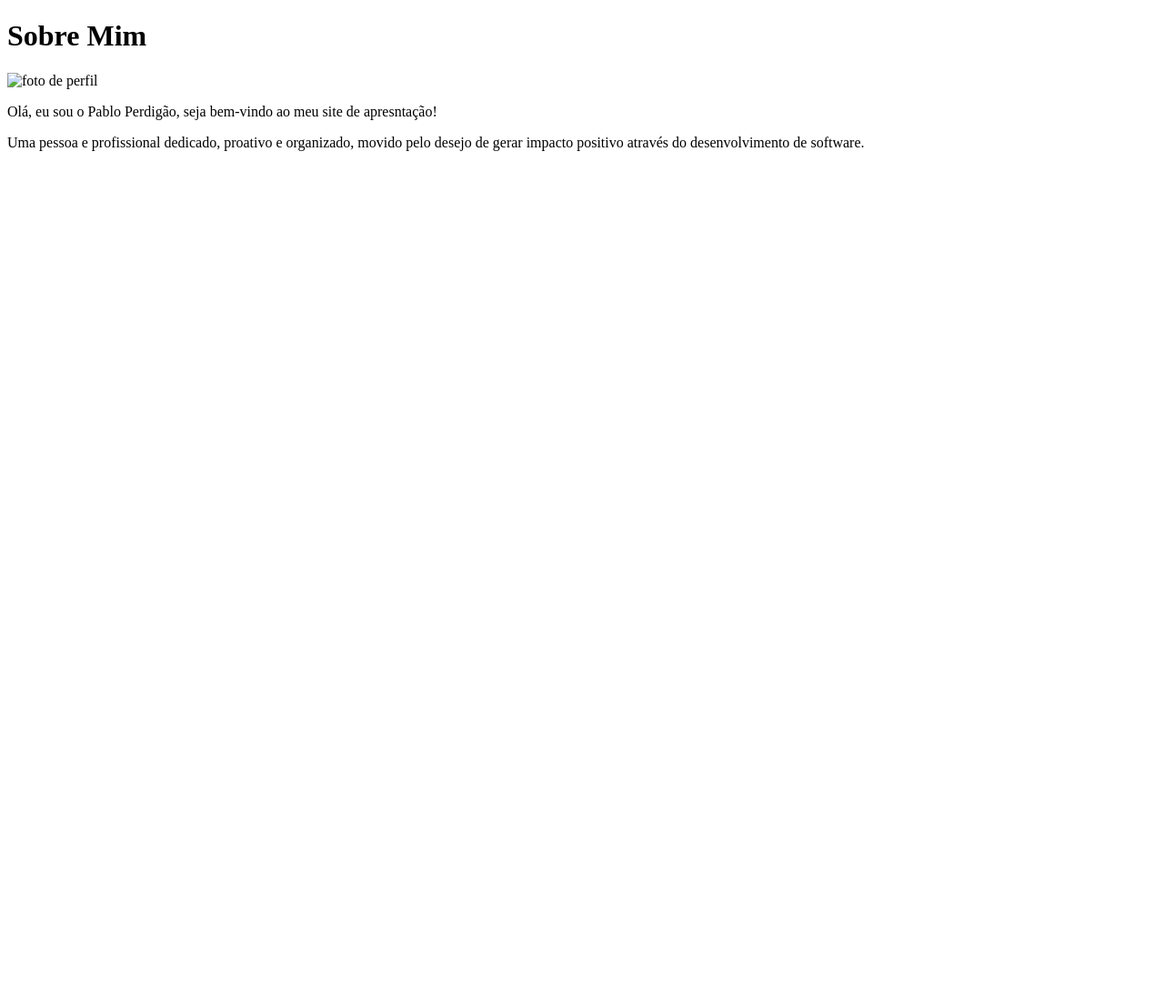
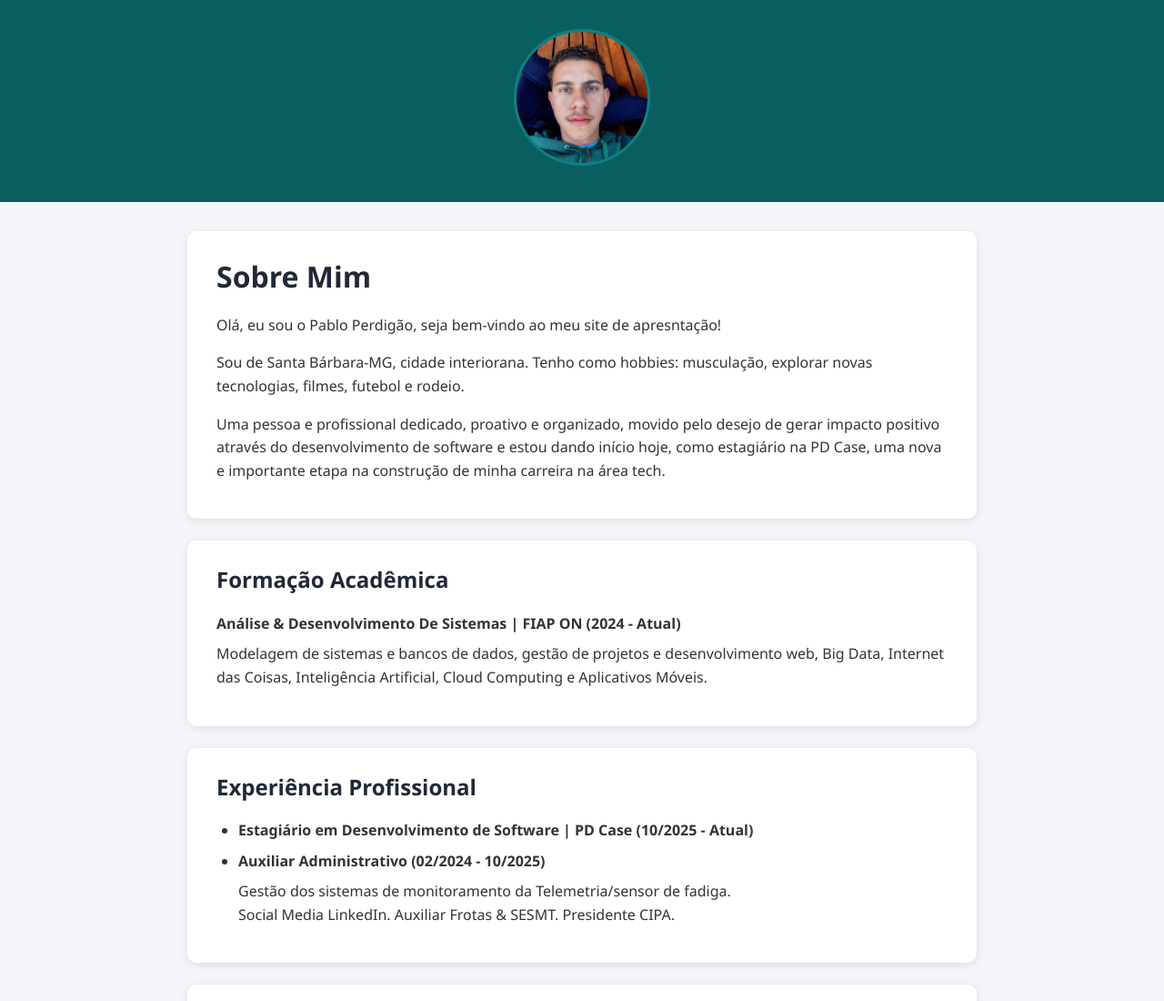
Before and after one commit to PabloPerdigao/SobreMim, a plain HTML site: page index.html in a window 1280 px wide. Shown: the top 1100 px of the page at 91% size. Before the commit the page ends 800 px from the top, so only its background shows below. Drawn offline with Linux system fonts and the light colour scheme.

Commit message:
atualiza index.html e style.css

```diff
--- a/index.html
+++ b/index.html
@@ -3,12 +3,86 @@
 <head>
   <meta charset="UTF-8">
   <meta name="viewport" content="width=device-width, initial-scale=1.0">
+
   <title>Sobre Mim</title>
+
+  <link rel="stylesheet" href="style.css">
 </head>
 <body>
-  <h1>Sobre Mim</h1>
-  <img src="" alt="foto de perfil">
-  <p>Olá, eu sou o Pablo Perdigão, seja bem-vindo ao meu site de apresntação!</p>
-  <p>Uma pessoa e profissional dedicado, proativo e organizado, movido pelo desejo de gerar impacto positivo através do desenvolvimento de software.</p>
+  <header>
+    <img src="./assets/foto-perfil.jpg" alt="foto de perfil">
+  </header>
+
+  <main>
+
+    <section>
+      <h1>Sobre Mim</h1>
+      <p>Olá, eu sou o Pablo Perdigão, seja bem-vindo ao meu site de apresntação!</p>
+      <p>
+        Sou de Santa Bárbara-MG, cidade interiorana. Tenho como hobbies: musculação, explorar novas tecnologias, filmes, futebol e rodeio.
+      </p>
+
+      <p>Uma pessoa e profissional dedicado, proativo e organizado, movido pelo desejo de gerar impacto positivo através do desenvolvimento de software e estou dando início hoje, como estagiário na PD Case, uma nova e importante etapa na construção de minha carreira na área tech.
+      </p>
+    </section>
+
+    <section>
+      <h2>Formação Acadêmica</h2>
+      <ul>
+        <li><strong>Análise & Desenvolvimento De Sistemas | FIAP ON (2024 - Atual)</strong></li>
+        <p>Modelagem de sistemas e bancos de dados, gestão de projetos e desenvolvimento web, Big Data, Internet das Coisas, Inteligência Artificial, Cloud Computing e Aplicativos Móveis.</p>
+      </ul>
+    </section>
+
+    <section class="experiencia">
+      <h2>Experiência Profissional</h2>
+      <ul>
+        <li><strong>Estagiário em Desenvolvimento de Software | PD Case (10/2025 - Atual)</strong></li>
+      </ul>
+      <ul>
+        <li><strong>Auxiliar Administrativo (02/2024 - 10/2025)</strong></li>
+        <p>
+          Gestão dos sistemas de monitoramento da Telemetria/sensor de fadiga. <br>
+          Social Media LinkedIn. Auxiliar Frotas & SESMT. Presidente CIPA.
+        </p>
+      </ul>
+    </section>
+
+    <section class="habilidades">
+      <h2>Habilidades Técnicas</h2>
+      <ul>
+        <li>Lógica de Programação</li>
+        <li>HTML</li>
+        <li>CSS</li>
+        <li>JavaScript</li>
+        <li>Git e GitHub</li>
+        <li>Figma</li>
+        <li>Pyhton</li>
+        <li>Oracle SQL</li>
+      </ul>
+    </section>
+
+    <section>
+      <h2>Projetos Acadêmico</h2>
+      <ul>
+        <li><strong>Finance Pro | sistema web para controle financeiro pessoal</strong></li>
+        <li>
+          Desenvolvido com HTML, CSS, JavaScript, Bootstrap e Jsp para a camada view e Java para a camada model com integração ao banco de dados Oracle. Seguindo a metodologia ágil Scrum, com fases detalhadas incluindo  a formalização do escopo, prototipação no Figma, construção de algoritmos em Java e modelagem de dados relacionais. A comunicação entre as camadas por meio da orientada a objetos (POO) com Java. Envolvendo também o uso de Kanban para gestão visual e integração contínua (CI/CD) para automatizar deploy e testes.
+        </li>
+      </ul>
+    </section>
+
+    <section class="curriculo">
+      <h2>Currículo</h2>
+      <p>Para baixar meu currículo completo, <a href="./assets/curriculo_PabloPerdigao.pdf">clique aqui</a>.</p>
+    </section>
+
+    <section class="contato">
+      <h2>Acessse o  <a href="https://pabloperdigao.github.io/DevLinks/">DevLinks</a> para visualizar minhas redes</h2>
+    </section>
+  </main>
+
+
+
 </body>
 </html>
--- a/style.css
+++ b/style.css
@@ -0,0 +1,107 @@
+/* Reset básico */
+* {
+    margin: 0;
+    padding: 0;
+    box-sizing: border-box;
+}
+
+body {
+    font-family: 'Segoe UI', Tahoma, Geneva, Verdana, sans-serif;
+    background-color: #f4f4f9;
+    color: #333;
+    line-height: 1.6;
+}
+
+
+header {
+    background-color: #095f5f;
+    color: #fff;
+    padding: 2rem;
+    text-align: center;
+}
+
+header img {
+    width: 150px;
+    height: 150px;
+    border-radius: 50%;
+    object-fit: cover;
+    border: 3px solid #118080;
+}
+
+
+main {
+    max-width: 900px;
+    margin: 2rem auto;
+    padding: 0 1rem;
+}
+
+
+section {
+    background-color: #fff;
+    padding: 1.5rem 2rem;
+    margin-bottom: 1.5rem;
+    border-radius: 10px;
+    box-shadow: 0 2px 8px rgba(0,0,0,0.1);
+}
+
+h1, h2 {
+    color: #1f2937;
+    margin-bottom: 1rem;
+}
+
+h1 {
+    font-size: 2rem;
+}
+
+h2 {
+    font-size: 1.5rem;
+}
+
+p {
+    margin-bottom: 1rem;
+}
+
+
+ul {
+    list-style-type: disc;
+    padding-left: 1.5rem;
+    list-style-type: none;
+    padding-left: 0;
+}
+
+ul li {
+    margin-bottom: 0.5rem;
+    margin-bottom: 0.5rem;
+}
+
+.habilidades ul,
+.experiencia ul {
+    list-style-type: disc; /* bullets padrão */
+    padding-left: 1.5rem;  /* recuo para bullets */
+}
+
+
+a {
+    color: #2563eb;
+    text-decoration: none;
+    transition: color 0.3s ease;
+}
+
+a:hover {
+    color: #1d4ed8;
+    text-decoration: underline;
+}
+
+
+section.contato {
+    text-align: center;
+}
+
+section.contato a {
+    display: inline-block;
+    color: #095f5f;
+  }
+
+  section.contato a:hover {
+    color: #118080;
+}
```
Also changed, not shown: assets/foto-perfil.jpg (added), 1 other file.
